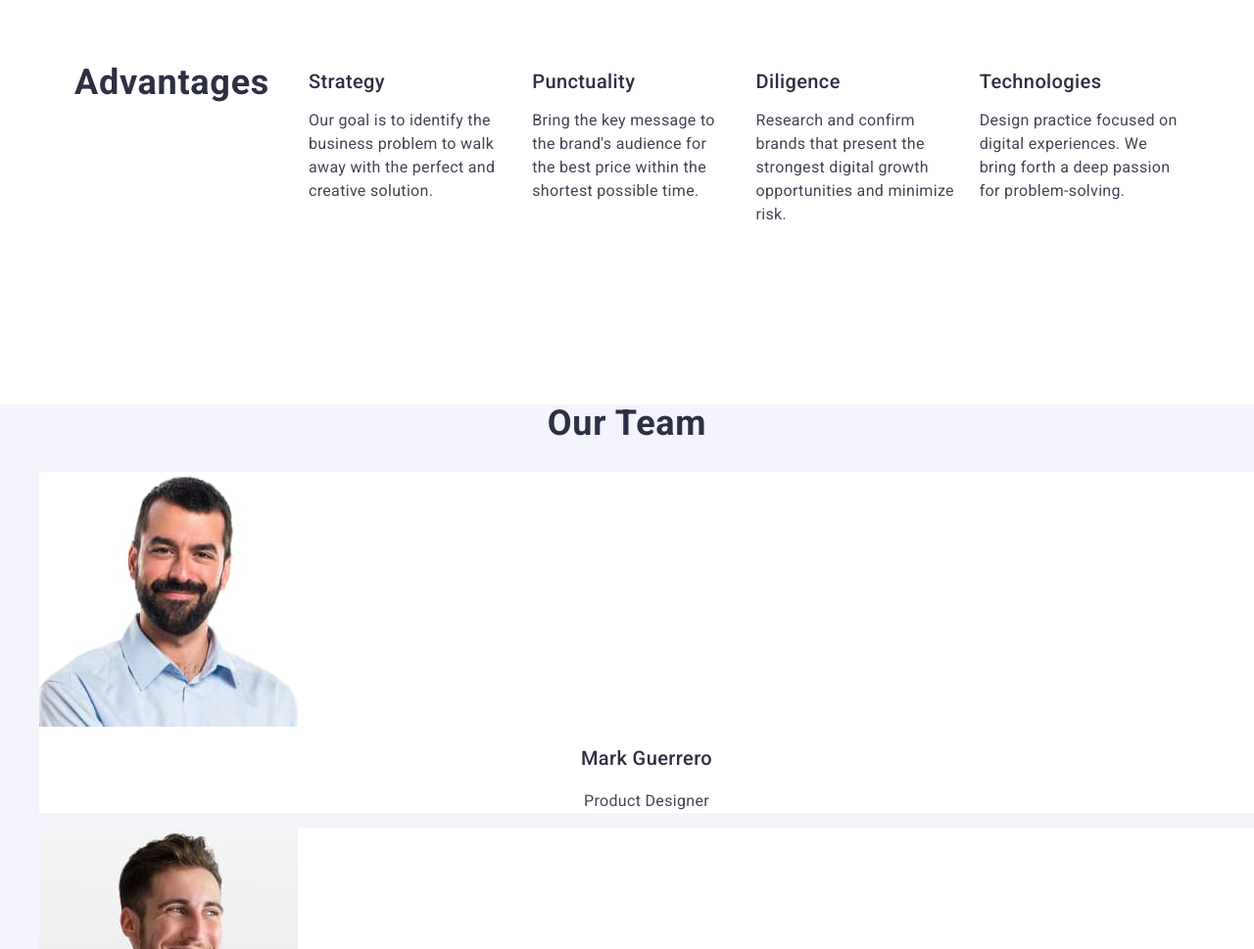
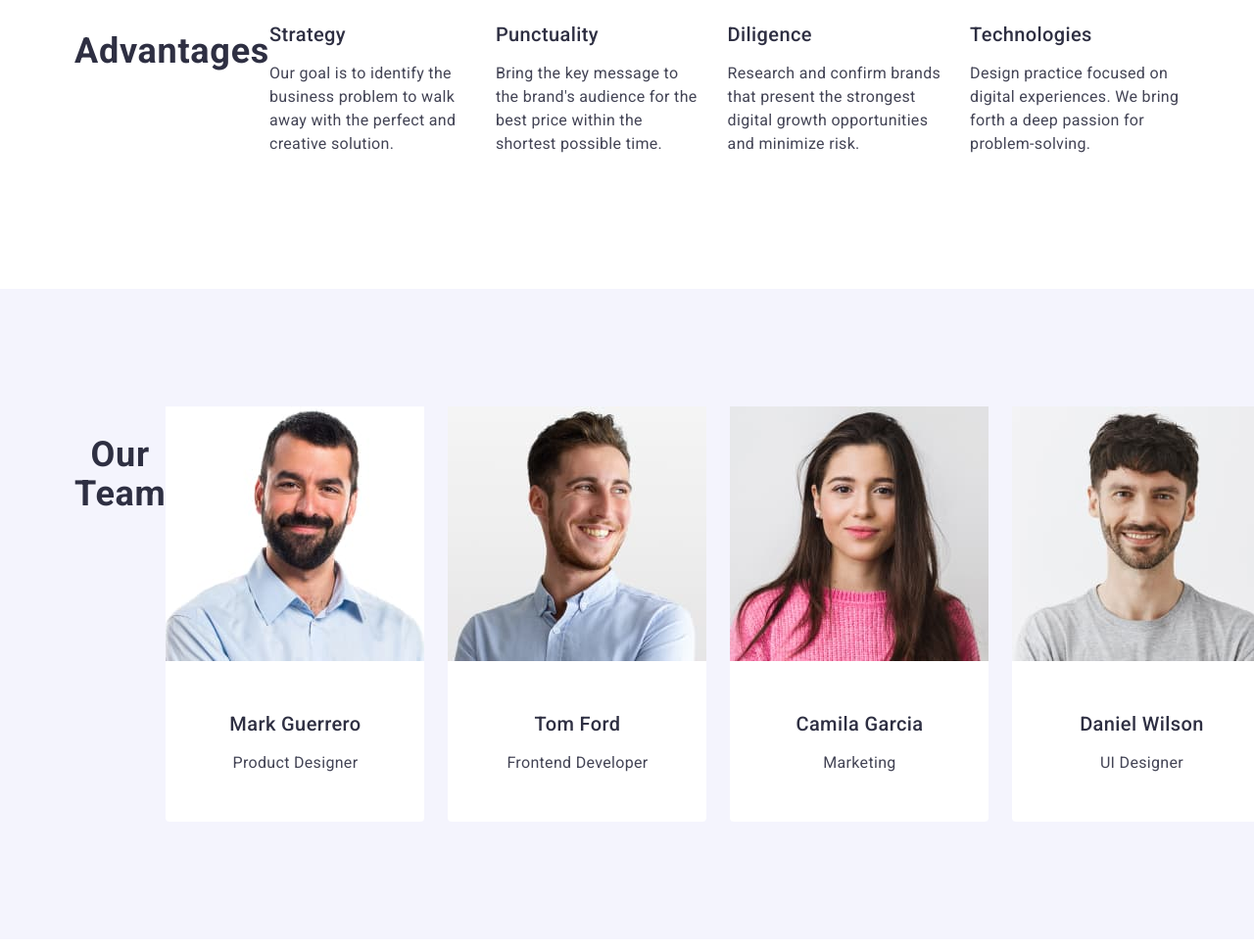
Before and after one commit to bohinich/goit-markup-hw-03, a plain HTML site: page index.html in a window 1280 px wide. Shown: the part 731-1700 px from the top of the page at 98% size. Drawn offline with nearby package versions, Linux system fonts and the light colour scheme.

Commit message:
index.html file

```diff
--- a/css/style.css
+++ b/css/style.css
@@ -15,6 +15,8 @@ a{
 
 ul{
     list-style-type: none;
+    padding-left: 0;
+    margin: 0;
 }
 
 span{
@@ -144,7 +146,7 @@ span{
 }
 
 .list-item{
-    width: calc((100% - 72px) / 4);
+    width: calc((100%-72px)/4);
 }
 
 .advantages{
@@ -167,6 +169,11 @@ span{
 .team{
     background-color: #f4f4fd;
     text-align: center;
+    padding: 120px 0;
+}
+
+.team-title{
+    margin-bottom: 72px;
 }
 
 h2{
@@ -179,9 +186,19 @@ h2{
     color: #2e2f42;
 }
 
+.list-team-members{
+    display: flex;
+    gap: 24px;
+}
+
 .team-members{
     background-color: #fff;
+    width: calc((100%-72px)/4);
+    border-radius: 0px 0px 4px 4px;
+}
 
+.employee-info{
+    padding: 32px 0;
 }
 
 .team-members-title{
@@ -190,12 +207,15 @@ h2{
     line-height: 1.2;
     letter-spacing: 0.02em;
     color: #2e2f42;
+    text-align: center;
+    margin-bottom: 8px;
 }
 
 .team-members-info{
     font-size: 16px;
     line-height: 1.5;
     letter-spacing: 0.02em;
+    text-align: center;
 }
 
 .portfolio-title{
--- a/index.html
+++ b/index.html
@@ -83,30 +83,40 @@
 
 
         <section class="team">
+            <div class="container">
                 <h2 class="team-title">Our Team</h2>
 
-            <ul>
+                <ul class="list-team-members">
                     <li class="team-members">
                         <img src="./images/1.jpg" alt="Mark Guerrero Product Designer" width="264" height="260">
+                        <div class="employee-info">
                             <h3 class="team-members-title">Mark Guerrero</h3>
                             <p class="team-members-info">Product Designer</p>
+                        </div>
                     </li>
                     <li class="team-members">
                         <img src="./images/2.jpg" alt="Tom Ford Frontend Developer" width="264" height="260">
+                        <div class="employee-info">
                             <h3 class="team-members-title">Tom Ford</h3>
                             <p class="team-members-info">Frontend Developer</p>
+                        </div>
                     </li>
                     <li class="team-members">
                         <img src="./images/3.jpg" alt="Camila Garcia Marketing" width="264" height="260">
+                        <div class="employee-info">
                             <h3 class="team-members-title">Camila Garcia</h3>
                             <p class="team-members-info">Marketing</p>
+                        </div>
                     </li>
                     <li class="team-members">
                         <img src="./images/4.jpg" alt="Daniel Wilson UI Designer" width="264" height="260">
+                        <div class="employee-info">
                             <h3 class="team-members-title">Daniel Wilson</h3>
                             <p class="team-members-info">UI Designer</p>
+                        </div>
                     </li>
                 </ul>
+            </div>
         </section>
 
         <section>
```
Lines whose indentation alone changed are shown as unchanged.
